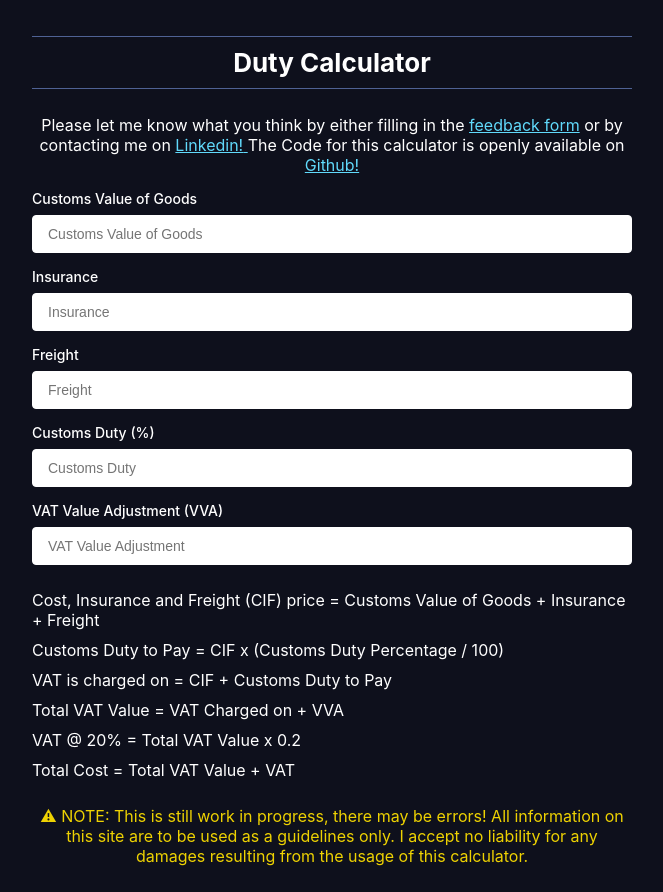
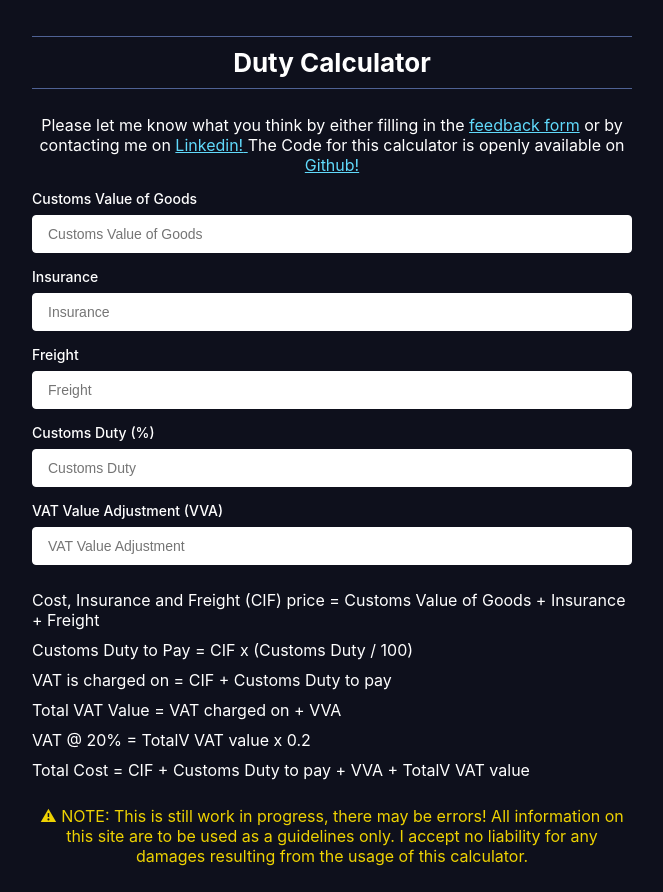
Before and after one commit to WaterlessPiano2/Duty, a React (Create React App) app: page / in a window 1280 px wide. Shown: the whole page, without its empty margins (308-971 px from the left). Built offline with nearby package versions, Linux system fonts and the light colour scheme.

Commit message:
some improvements

```diff
--- a/src/calc.tsx
+++ b/src/calc.tsx
@@ -42,16 +42,16 @@ export default function Calculator(): JSX.Element {
   };
   const calculateCustomsDuty = (): string => {
     if (Insurance && CustomsValueOfGoods && Freight && CustomsDuty) {
-      return ` £${CustomsDutyValue}`;
+      return ` £${CustomsDutyValue} = `;
     } else {
-      return "CIF x (Customs Duty Percentage / 100)";
+      return "";
     }
   };
   const calculateVATChargedOn = (): string => {
     if (Insurance && CustomsValueOfGoods && Freight && CustomsDuty) {
-      return ` £${CIFValue + CustomsDutyValue}`;
+      return ` £${CIFValue + CustomsDutyValue} =`;
     } else {
-      return "CIF + Customs Duty to Pay";
+      return "";
     }
   };
   const calculateTotalVATValue = (): string => {
@@ -62,9 +62,9 @@ export default function Calculator(): JSX.Element {
       CustomsDuty &&
       VATValueAdjustment
     ) {
-      return ` £${CIFValue + CustomsDutyValue + VVAValue}`;
+      return ` £${CIFValue + CustomsDutyValue + VVAValue} =`;
     } else {
-      return "VAT Charged on + VVA";
+      return "";
     }
   };
   const calculateVAT = (): string => {
@@ -75,12 +75,12 @@ export default function Calculator(): JSX.Element {
       CustomsDuty &&
       VATValueAdjustment
     ) {
-      return ` £${VATValue}`;
+      return ` £${VATValue} =`;
     } else {
-      return "Total VAT Value x 0.2";
+      return "";
     }
   };
-  const calculateTotalCost = (): string => {
+  const calculateTotalCost = (): JSX.Element => {
     if (
       Insurance &&
       CustomsValueOfGoods &&
@@ -88,9 +88,20 @@ export default function Calculator(): JSX.Element {
       CustomsDuty &&
       VATValueAdjustment
     ) {
-      return ` £${CIFValue + CustomsDutyValue + VVAValue + VATValue}`;
+      return (
+        <span>
+          <NumberFormat
+            value={CIFValue + CustomsDutyValue + VVAValue + VATValue}
+            displayType={"text"}
+            thousandSeparator={true}
+            prefix={"£"}
+            decimalScale={2}
+          />{" "}
+          =
+        </span>
+      );
     } else {
-      return "Total VAT Value + VAT ";
+      return <span />;
     }
   };
   const showCustomsValueOfGoods = (): string => {
@@ -114,7 +125,48 @@ export default function Calculator(): JSX.Element {
       return "Freight";
     }
   };
-
+  const showCIF = (): string => {
+    if (CIFValue) {
+      return ` £${CIFValue}`;
+    } else {
+      return "CIF";
+    }
+  };
+  const showCustomsDuty = (): string => {
+    if (CustomsDuty) {
+      return ` ${CustomsDuty}`;
+    } else {
+      return "Customs Duty";
+    }
+  };
+  const showCustomsDutyToPay = (): string => {
+    if (CustomsDutyValue) {
+      return ` ${CustomsDutyValue}`;
+    } else {
+      return "Customs Duty to pay";
+    }
+  };
+  const showVATChargedOn = (): string => {
+    if (CIFValue && CustomsDutyValue) {
+      return ` ${CIFValue + CustomsDutyValue}`;
+    } else {
+      return "VAT charged on";
+    }
+  };
+  const showVVA = (): string => {
+    if (VVAValue) {
+      return ` ${VVAValue}`;
+    } else {
+      return "VVA";
+    }
+  };
+  const showTotalVATvalue = (): string => {
+    if (VVAValue && CIFValue && CustomsDutyValue) {
+      return ` ${VATValue / 0.2}`;
+    } else {
+      return "TotalV VAT value";
+    }
+  };
   return (
     <>
       <form aria-label="Duty Calculator" name="form">
@@ -193,16 +245,25 @@ export default function Calculator(): JSX.Element {
             {showCustomsValueOfGoods()} + {showInsurance()} + {showFreight()}
           </div>
           <div className="result">
-            Customs Duty to Pay = {calculateCustomsDuty()}
+            Customs Duty to Pay = <b>{calculateCustomsDuty()}</b> {showCIF()} x
+            ({showCustomsDuty()} / 100)
           </div>
           <div className="result">
-            VAT is charged on = {calculateVATChargedOn()}
+            VAT is charged on = <b>{calculateVATChargedOn()}</b> {showCIF()} +{" "}
+            {showCustomsDutyToPay()}
           </div>
           <div className="result">
-            Total VAT Value = {calculateTotalVATValue()}
+            Total VAT Value = <b>{calculateTotalVATValue()}</b>{" "}
+            {showVATChargedOn()} + {showVVA()}
           </div>
-          <div className="result">VAT @ 20% = {calculateVAT()}</div>
-          <div className="result">Total Cost = {calculateTotalCost()}</div>
+          <div className="result">
+            VAT @ 20% = <b>{calculateVAT()} </b> {showTotalVATvalue()} x 0.2
+          </div>
+          <div className="result">
+            Total Cost = <b>{calculateTotalCost()}</b>
+            {showCIF()} + {showCustomsDutyToPay()} + {showVVA()} +{" "}
+            {showTotalVATvalue()}
+          </div>
         </div>
       </form>
     </>
```
